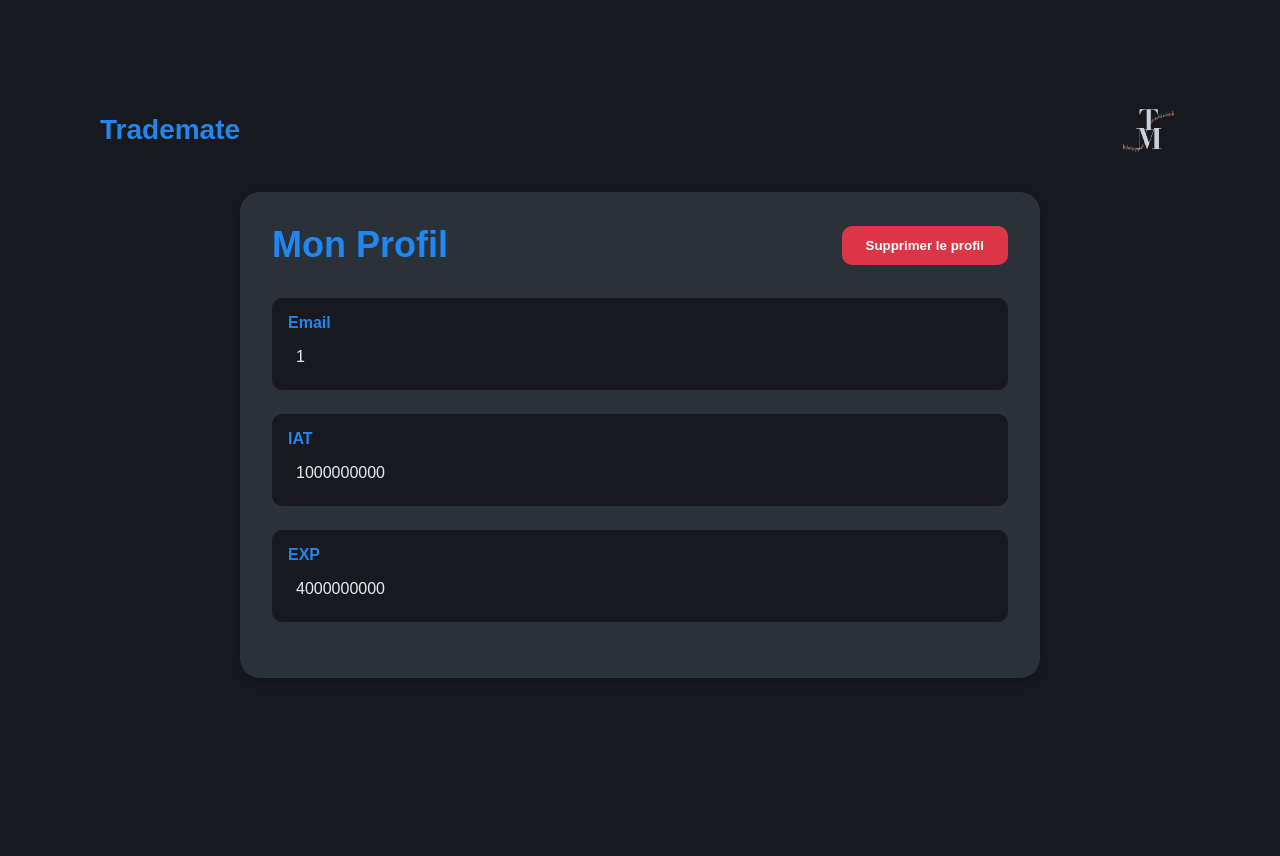
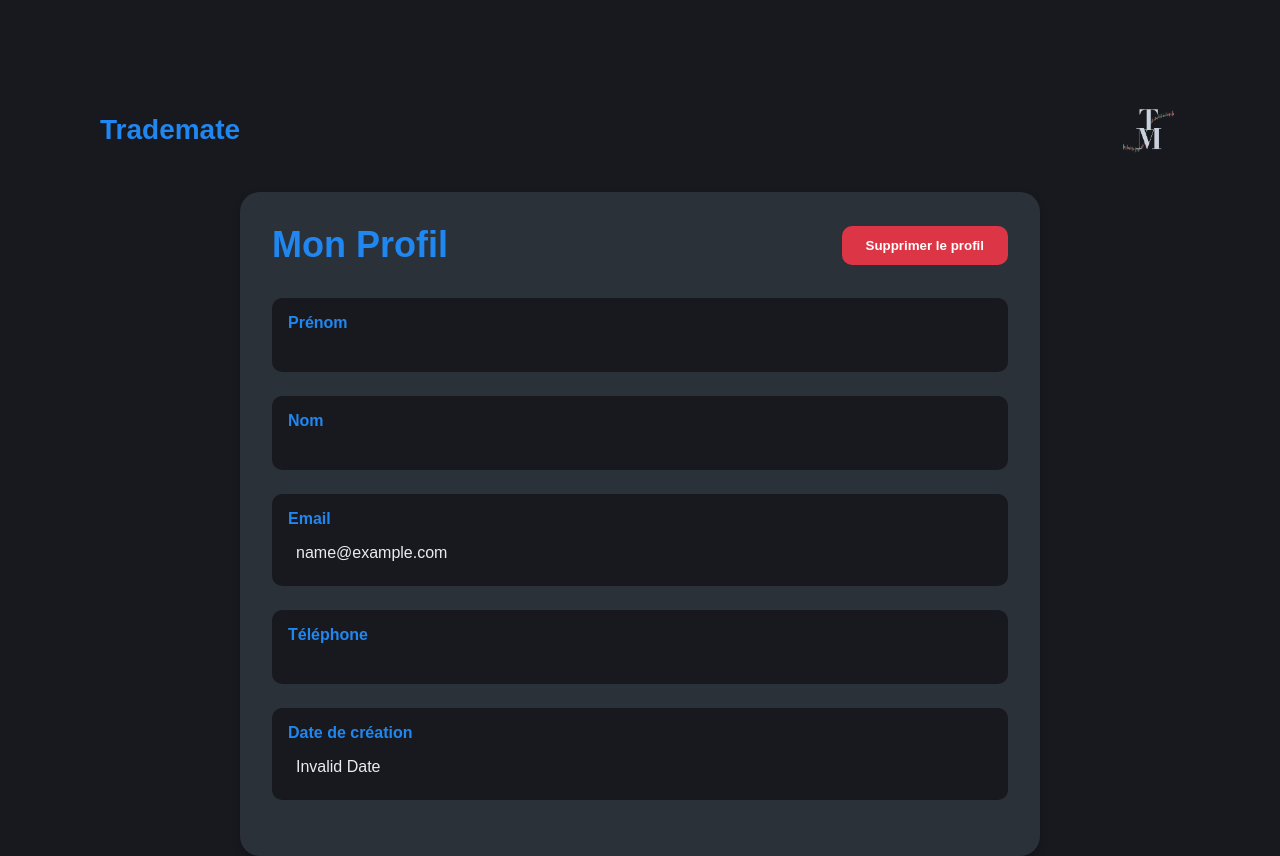
Before and after one commit to univ-smb-m1-isc-2025/trading-assistant-gr1-web, a React (Vite) app: page /profile in a window 1280 px wide. Before the commit the page ends 800 px from the top, so only its background shows below. Built offline with nearby package versions, Linux system fonts and the light colour scheme; no server answers; sample sign-in values are in the browser's storage.

Commit message:
✨ ProfilePage affichage info google

```diff
--- a/src/components/pages/profile/ProfilePage.jsx
+++ b/src/components/pages/profile/ProfilePage.jsx
@@ -91,21 +91,29 @@
 
   useEffect(() => {
     // Récupérer les informations du profil depuis le localStorage
-    const token = localStorage.getItem("authToken");
+    const token =
+      localStorage.getItem("authToken") || localStorage.getItem("googleToken");
+
+    if (!token) {
+      navigate("/login");
+      return;
+    }
+
+    try {
       const userData = jwtDecode(token);
-
-    if (userData) {
       setUserProfile(userData);
-    } else {
+    } catch (error) {
+      console.error("Erreur lors du décodage du token : ", error);
+      setError("Erreur lors de la récupération des informations du profil.");
       navigate("/login");
     }
   }, [navigate]);
 
   const handleDeleteProfile = async () => {
     try {
-      const token = localStorage.getItem("authToken");
-
-      console.log("Token REQUEST : ", token);
+      const token =
+        localStorage.getItem("authToken") ||
+        localStorage.getItem("googleToken");
 
       // Vérifier si l'utilisateur est connecté
       if (!token) {
@@ -133,6 +141,7 @@
           setSuccess("Profil supprimé avec succès !");
           // Supprimer le token du localStorage
           localStorage.removeItem("authToken");
+          localStorage.removeItem("googleToken");
           // Rediriger vers la page de connexion
           navigate("/login");
         } else {
@@ -150,33 +159,76 @@
     return <div>Chargement...</div>;
   }
 
+  // Déterminer si c'est une connexion classique ou via Google
+  const isGoogleLogin = userProfile.name && userProfile.given_name;
+
   return (
     <ProfilePageStyled>
       <Logo />
       <ProfileContainer>
         <ProfileHeader>
           <ProfileTitle>Mon Profil</ProfileTitle>
+          {!isGoogleLogin && (
             <DeleteButton onClick={handleDeleteProfile}>
               Supprimer le profil
             </DeleteButton>
+          )}
         </ProfileHeader>
 
+        {isGoogleLogin ? (
+          // Affichage pour une connexion Google
+          <>
+            <ProfileSection>
+              <ProfileLabel>Nom complet</ProfileLabel>
+              <ProfileValue>{userProfile.name}</ProfileValue>
+            </ProfileSection>
             <ProfileSection>
               <ProfileLabel>Email</ProfileLabel>
-          <ProfileValue>{userProfile.sub}</ProfileValue>
+              <ProfileValue>{userProfile.email}</ProfileValue>
             </ProfileSection>
-
             <ProfileSection>
-          <ProfileLabel>IAT</ProfileLabel>
-          <ProfileValue>{userProfile.iat}</ProfileValue>
+              <ProfileLabel>Email vérifié</ProfileLabel>
+              <ProfileValue>
+                {userProfile.email_verified ? "Oui" : "Non"}
+              </ProfileValue>
             </ProfileSection>
-
             <ProfileSection>
-          <ProfileLabel>EXP</ProfileLabel>
-          <ProfileValue>{userProfile.exp}</ProfileValue>
+              <ProfileLabel>Prénom</ProfileLabel>
+              <ProfileValue>{userProfile.given_name}</ProfileValue>
             </ProfileSection>
+            <ProfileSection>
+              <ProfileLabel>Nom</ProfileLabel>
+              <ProfileValue>{userProfile.family_name}</ProfileValue>
+            </ProfileSection>
+          </>
+        ) : (
+          // Affichage pour une connexion classique
+          <>
+            <ProfileSection>
+              <ProfileLabel>Prénom</ProfileLabel>
+              <ProfileValue>{userProfile.prenom}</ProfileValue>
+            </ProfileSection>
+            <ProfileSection>
+              <ProfileLabel>Nom</ProfileLabel>
+              <ProfileValue>{userProfile.nom}</ProfileValue>
+            </ProfileSection>
+            <ProfileSection>
+              <ProfileLabel>Email</ProfileLabel>
+              <ProfileValue>{userProfile.email}</ProfileValue>
+            </ProfileSection>
+            <ProfileSection>
+              <ProfileLabel>Téléphone</ProfileLabel>
+              <ProfileValue>{userProfile.telephone}</ProfileValue>
+            </ProfileSection>
+            <ProfileSection>
+              <ProfileLabel>Date de création</ProfileLabel>
+              <ProfileValue>
+                {new Date(userProfile.created_at).toLocaleDateString("fr-FR")}
+              </ProfileValue>
+            </ProfileSection>
+          </>
+        )}
       </ProfileContainer>
-      {/* Affichage des messages d'erreur ou de succès */}
       {error && <p className="error">{error}</p>}
       {success && <p className="success">{success}</p>}
     </ProfilePageStyled>
```
Lines whose indentation alone changed are shown as unchanged.
